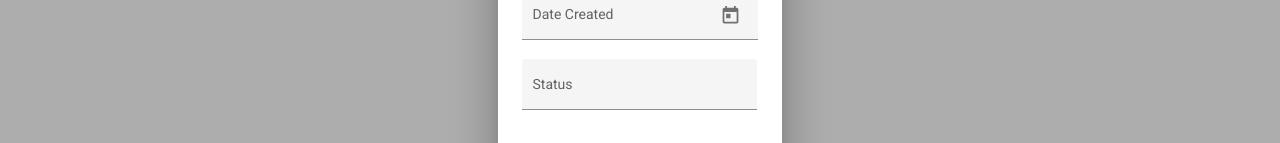
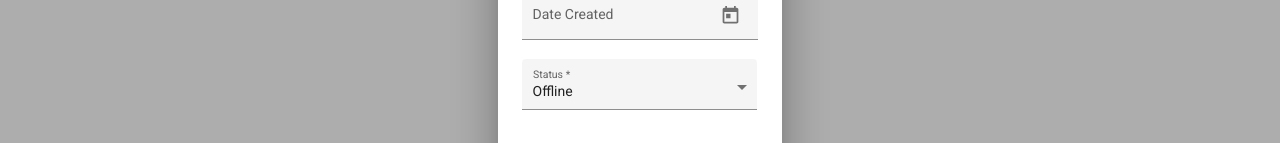
Before and after one commit to ayousry1/gateway-ui, an Angular app: page /details in a window 1280 px wide. Both pictures are taken after a click on the button "Add Device". Shown: the part 390-533 px from the top of the page. Built offline with nearby package versions, Linux system fonts and the light colour scheme.

Commit message:
[master]: adding device done

```diff
--- a/src/app/device-dialog-box/device-dialog-box.component.html
+++ b/src/app/device-dialog-box/device-dialog-box.component.html
@@ -22,9 +22,14 @@
   <div class="col-6">
     <mat-form-field appearance="fill" style="min-width: 235px">
       <mat-label>Status</mat-label>
-      <input matInput [(ngModel)]="data.status">
+      <select matNativeControl [(ngModel)]="data.status" required>
+        <option value="ONLINE">Online</option>
+        <option value="OFFLINE">Offline</option>
+      </select>
     </mat-form-field>
   </div>
+
+
 
 </div>
 <div mat-dialog-actions>
--- a/src/app/gateway-details/gateway-details.component.ts
+++ b/src/app/gateway-details/gateway-details.component.ts
@@ -72,11 +72,21 @@ export class GatewayDetailsComponent implements OnInit {
 
   openDialog(): void {
     const dialogRef = this.dialog.open(DeviceDialogBoxComponent, {
-      data: new Device(0, '', '', '')
+      data: new Device(0, '', '', 'OFFLINE')
     });
 
     dialogRef.afterClosed().subscribe(result => {
-      console.log('***** result is :: ' + result);
+
+      result.dateCreated = new Date(result.dateCreated).toISOString();
+
+      this.gatewayService.addDevice(this.serial, result).subscribe((data) => {
+        this.gateway.peripheralDevices.push(result);
+        this.table.renderRows();
+      }, error => {
+        if (error.status == 404) {
+          this.openSnackBar("gateway not found");
+        }
+      });
     });
   }
 
--- a/src/services/gateway.service.ts
+++ b/src/services/gateway.service.ts
@@ -1,6 +1,7 @@
 import {Injectable} from '@angular/core';
 import {HttpClient} from '@angular/common/http';
 import {Gateway} from '../models/Gateway';
+import {Device} from "../models/Device";
 
 @Injectable({
   providedIn: 'root'
@@ -23,4 +24,8 @@ export class GatewayService {
   public deleteDevice(serial: string, uid: number) {
     return this.http.delete(this.REST_API_SERVER + serial + "/devices/" + uid);
   }
+
+  public addDevice(serial: string, device: Device) {
+    return this.http.post(this.REST_API_SERVER + serial + "/devices" , device);
+  }
 }
```
